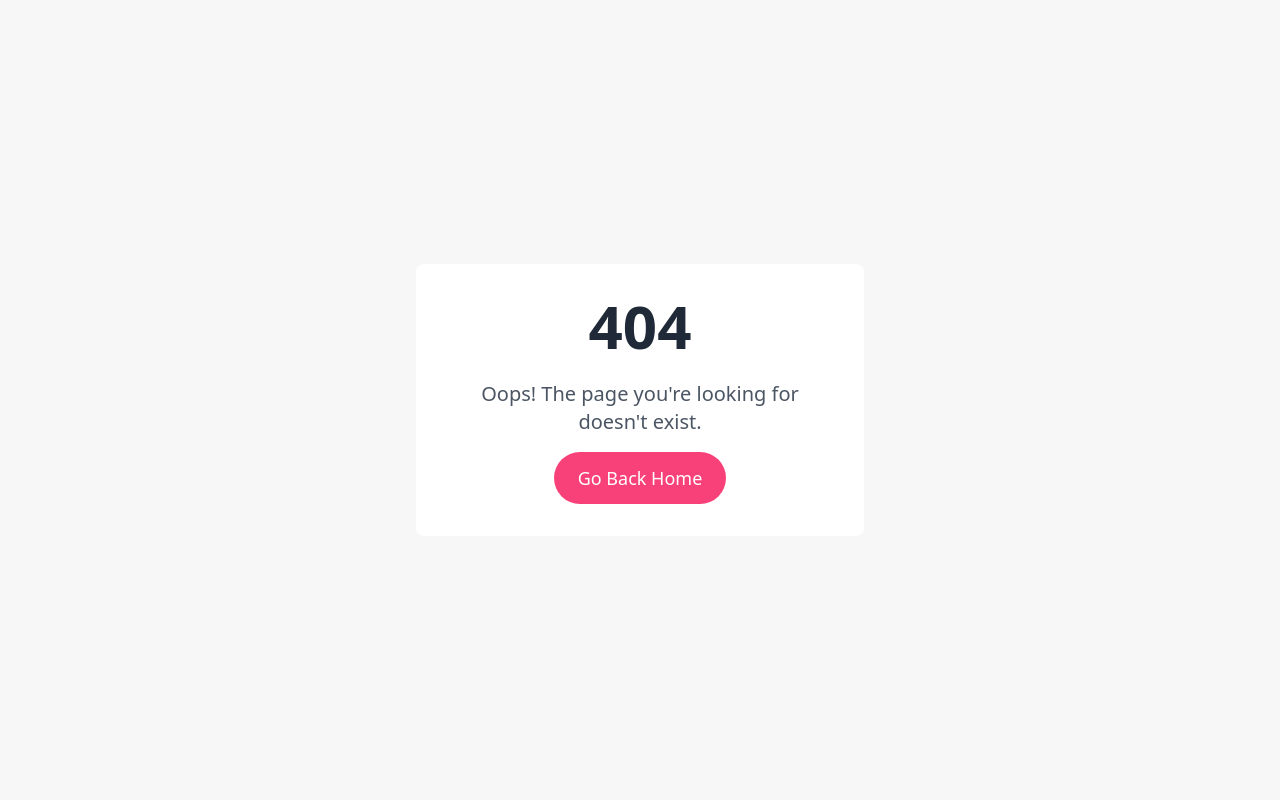
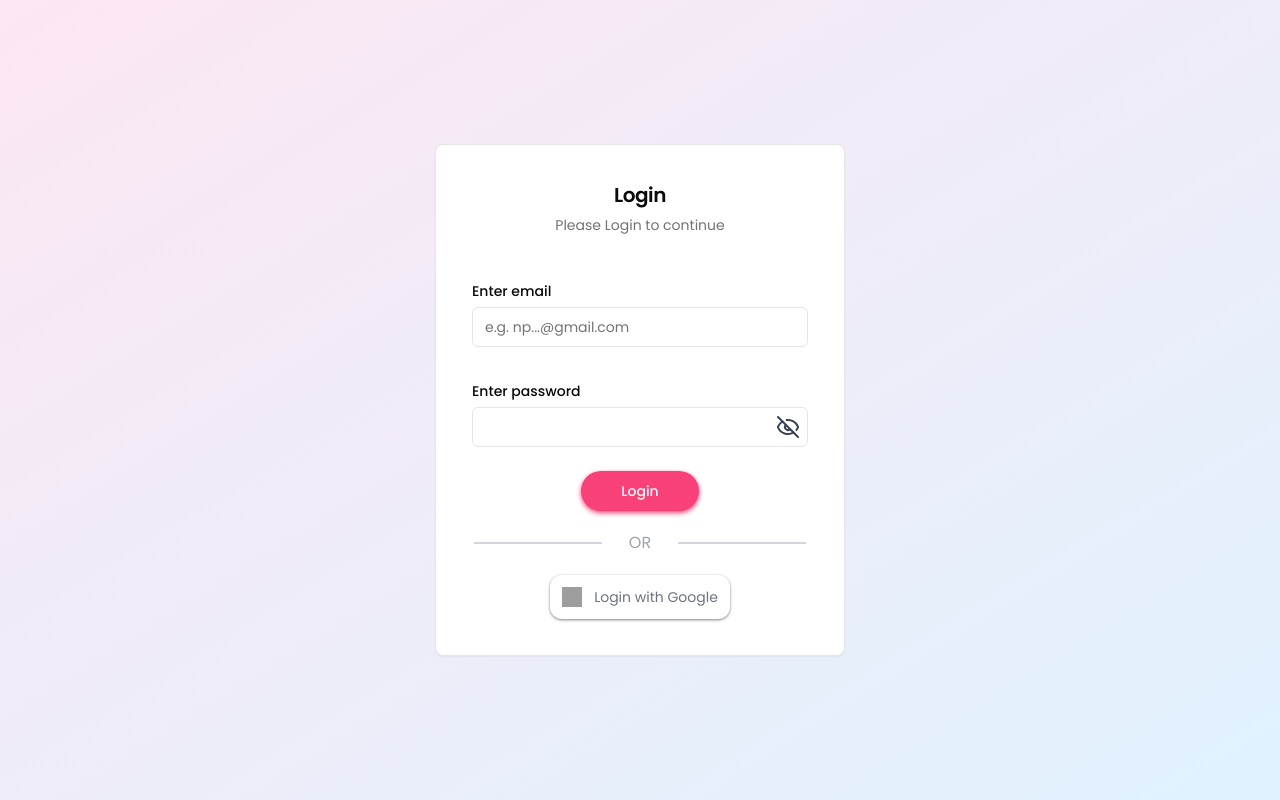
Before and after one commit to adgator101/routine-v2-react, a React (Vite) app: page /login in a window 1280 px wide. Before the commit this address had no page. Built offline with nearby package versions, Linux system fonts and the light colour scheme; grey boxes are pictures that could not be loaded.

Commit message:
feat: add login page/component

```diff
--- a/src/App.jsx
+++ b/src/App.jsx
@@ -11,6 +11,7 @@ import Admin from "@/pages/Admin.jsx";
 import Dashboard from "@/components/admin/Dashboard.jsx";
 import Events from "@/components/admin/Events.jsx";
 import Users from "@/components/admin/Users.jsx";
+import Login from "./pages/Login";
 
 const App = () => {
   const [deferredPrompt, setDeferredPrompt] = useState(null);
@@ -84,7 +85,7 @@ const App = () => {
   return (
     <>
       <Routes>
-        {/* <Route path="/login" element={<Login />}></Route> */}
+        <Route path="/login" element={<Login />}></Route>
         <Route path="/" element={<MainLayout />}>
           <Route index element={<Home />} />
           <Route path="/home" element={<Home />} />
--- /dev/null
+++ b/src/pages/Login.jsx
@@ -0,0 +1,83 @@
+import React, { useState } from "react";
+import {
+  Card,
+  CardContent,
+  CardDescription,
+  CardFooter,
+  CardHeader,
+  CardTitle,
+} from "@/components/ui/card";
+
+import { Button } from "@/components/ui/button";
+import { Input } from "@/components/ui/input";
+import { Label } from "@/components/ui/label";
+import { Eye, EyeOff } from "lucide-react";
+
+const Login = () => {
+  const [isVisible, setIsVisible] = useState(false);
+  return (
+    <div>
+      <div className="flex min-h-screen items-center justify-center bg-gradient-to-br from-pink-100 to-sky-100 font-poppins">
+        <Card className="m-3 flex flex-col items-center p-3 text-center">
+          <CardHeader>
+            <CardTitle className="text-xl">Login</CardTitle>
+            <CardDescription>Please Login to continue</CardDescription>
+          </CardHeader>
+          <CardContent className="mt-5 space-y-1 text-left sm:w-96">
+            <Label htmlFor="email" className="">
+              Enter email
+            </Label>
+            <Input
+              type="email"
+              placeholder="e.g. np...@gmail.com"
+              className="focus-visible:ring-0"
+            />
+            <div className="h-7"></div>
+            <Label htmlFor="password" className="">
+              Enter password
+            </Label>
+            <div className="relative">
+              <Input
+                type={!isVisible && "password"}
+                placeholder=""
+                className="pr-10 focus-visible:ring-0"
+              />
+              <button
+                onClick={() => setIsVisible(!isVisible)}
+                className="absolute right-2 top-2 text-gray-700"
+              >
+                {!isVisible ? <EyeOff /> : <Eye />}
+              </button>
+            </div>
+          </CardContent>
+          <Button
+            onClick={() => setIsLogin(true)}
+            className="rounded-full bg-[#f84178] px-10 py-5 shadow-[0_2px_5px_#f84178] transition hover:bg-[#f84178] active:scale-90"
+          >
+            Login
+          </Button>
+          <div className="my-5 flex w-full items-center justify-evenly text-gray-400">
+            <div className="h-0.5 w-1/3 flex-shrink-0 bg-gray-300"></div>
+            <p>OR</p>
+            <div className="h-0.5 w-1/3 flex-shrink-0 bg-gray-300"></div>
+          </div>
+          <CardFooter>
+            <a
+              href=""
+              className="flex items-center gap-3 rounded-xl p-3 shadow-[0_1px_3px_gray] transition active:scale-90"
+            >
+              <img
+                className="h-5 w-5"
+                src="https://cdn.iconscout.com/icon/free/png-512/free-google-logo-icon-download-in-svg-png-gif-file-formats--youtube-pack-logos-icons-1721659.png?f=webp&w=256"
+                alt="google"
+              />
+              <p className="text-sm text-gray-500">Login with Google</p>
+            </a>
+          </CardFooter>
+        </Card>
+      </div>
+    </div>
+  );
+};
+
+export default Login;
```
